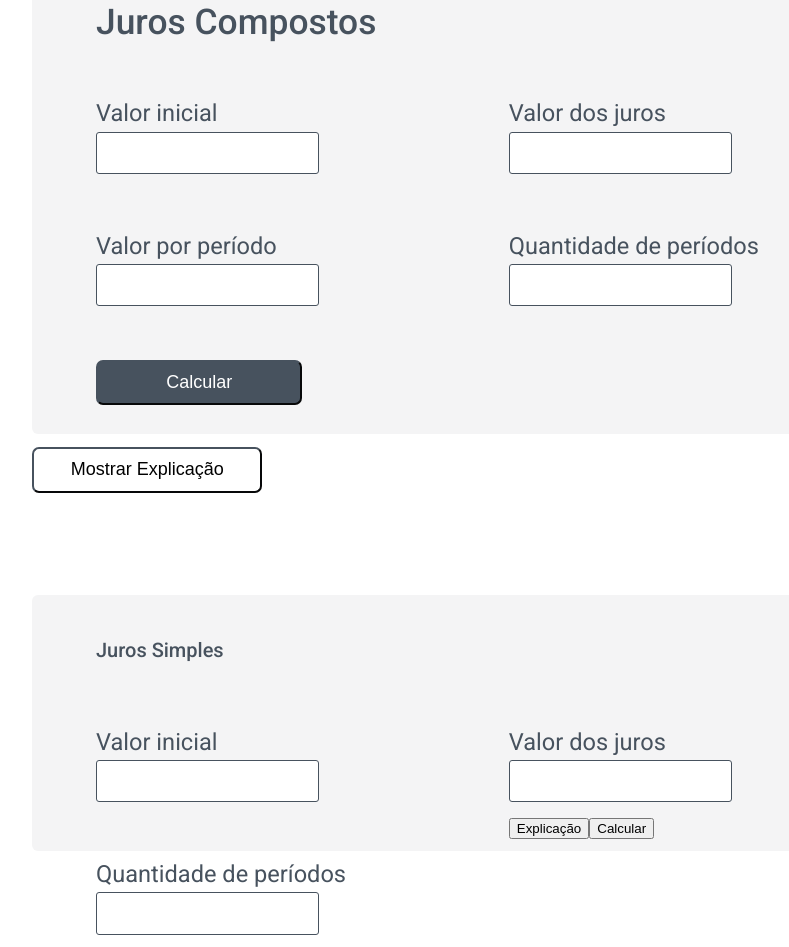
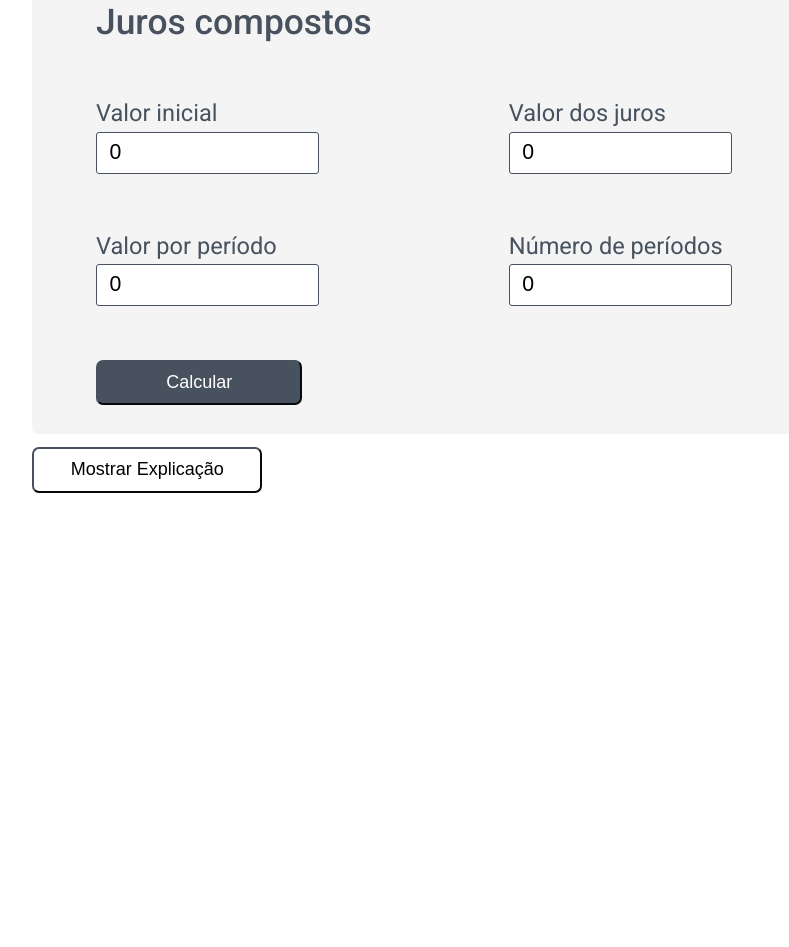
Before and after one commit to gustavoJunkes/math-platform, an Angular app: page /matematica/juros in a window 1280 px wide. Shown: the part 340-1287 px from the top of the page, without its empty margins (160-949 px from the left). After the commit the page ends 833 px from the top, so only its background shows below. Built offline with nearby package versions, Linux system fonts and the light colour scheme.

Commit message:
Making calculation card generic.

```diff
--- a/src/app/features/math/compound-interest/compound-interest.component.css
+++ b/src/app/features/math/compound-interest/compound-interest.component.css
@@ -1,39 +1,4 @@
-.calculation-card {
-    width: 90%;
-    background-color: #F4F4F5;
-    height: fit-content;
-    margin: auto;
-    margin-top: 8%;
-    padding: 0.5%;
-    padding-left: 5%;
-    box-sizing: border-box;
-    padding-bottom: 1%;
-    font-size: 3ch;
-    border-radius: 6px;
-}
 
-div.card-title > h1 {
-    font-size: 1.5em;
-    font-weight: 500;
-}
-
-.card-title {
-    margin-left: 0%;
-    margin-top: 4%;
-}
-.input-field {
-    width: 90%;
-    height: 1.01cm;
-    border-radius: 3px;
-    border-width: 0.5px;
-    border-color: #47525E;
-    border-style: solid;
-    display: flex;
-    margin-top: 2%;
-    margin-bottom: 3%;
-    font-size: 0.9em;
-    padding-left: 3%;
-}
 
 
 
@@ -47,46 +12,9 @@ div.card-title > h1 {
 */
 
 
-@media (min-width: 1000px){
-.input-container {
-    float: left;
-    width: 50%;
-    margin-top: 6%;
-    flex-direction: column;
-}
-.input-container input {
-    width: 50%;
-}
 
-.calculate-button {
-    margin: 2%;
-    margin-top: 5%;
-    margin-left: 0;
-    width: 25%;
-    height: 1.2cm;
-    background-color: #47525E;
-    color: white;
-    border-radius: 7px;
-    border-color: #47525E;
-    font-size: large;
-}
-div.calculation-card {
-    width: 70%;
-}
+@media (max-width: 1000px){
 
-}
-@media (max-width: 1000px){
-form button {
-    width: 85%;
-    height: 1.2cm;
-    background-color: #47525E;
-    color: white;
-    border-radius: 7px;
-    border-color: #47525E;
-    font-size: large;
-    margin-left: 5%;
-    margin-top: 0%;
-}
 
 #div-explanation-button button{
     margin-left: 15%;
@@ -98,27 +26,6 @@ form button {
     height: 1.2cm;
     border-color: #47525E;
 }
-
-div.calculation-card {
-    width: 95%;
-    padding-left: 5%;
-}
-
-div.calculation-card h1 {
-    margin-left: 3%;
-    font-size: 1.2em;
-    margin-bottom: 10%;
-    margin-top: 5%;
-}
-
-div#float-container {
-    width: 95%;
-    margin: auto;
-}
-
-
-
-
 }
 
 
--- a/src/app/features/math/compound-interest/compound-interest.component.html
+++ b/src/app/features/math/compound-interest/compound-interest.component.html
@@ -1,46 +1,6 @@
 <app-header></app-header>
 
-<div class="calculation-card">
-    <div class="card-title">
-        <h1>Juros Compostos</h1>
-    </div>
-    <form [formGroup]="calculationForm">
-        <div id="float-container">
-            <div  class="input-container">
-                <label for="initial-value">Valor inicial</label>
-                <br>
-                <input type="number" class="input-field" id="initial-value" formControlName="initialValue">
-            </div>
-
-            <div class="input-container">
-                <label for="interest-value">Valor dos juros</label>
-                <br>
-                <input type="number" class="input-field" id="interest-value" formControlName="interestValue">
-            </div>
-
-            <div  class="input-container">
-                <label for="value-period">Valor por período</label>
-                <br>
-                <input type="number" class="input-field" id="value-period" formControlName="valuePeriod">
-            </div>
-
-            <div class="input-container ">
-                <label for="number-periods">Quantidade de períodos</label>
-                <br>
-                <input type="number" class="input-field" id="number-periods" formControlName="numberPeriods">
-            </div>
-        </div>
-
-        <button class="calculate-button little-button" (click)="calculate()">Calcular</button>
-    </form>
-
-</div>
-
-
-<div class="result-div" *ngIf="calculationResult">
-   <p>Resultado final: {{calculationResult}}</p>
-   <p>Total de juros: {{interestCalculationResult}}</p>
-</div>
+<app-card-calculation [title]="title" [form]="calculationForm" (resultObject)="calculate($event)"></app-card-calculation>
 
 <div id="div-explanation-button">
     <div class="explanation-card" *ngIf="showExplanation" >
@@ -55,34 +15,3 @@
     </div>
     <button (click)="changeShowExplanation()"  class="show-explanation-button">Mostrar Explicação</button>
 </div>
-
-<div class="calculation-card">
-    <div class="card-title">
-        <h2>Juros Simples</h2>
-    </div>
-    <form [formGroup]="calculationForm">
-        <div id="float-container">
-            <div  class="input-container">
-                <label for="initial-value">Valor inicial</label>
-                <br>
-                <input type="text" class="input-field" id="initial-value" formControlName="initialValue">
-            </div>
-
-            <div class="input-container">
-                <label for="interest-value">Valor dos juros</label>
-                <br>
-                <input type="text" class="input-field" id="interest-value" formControlName="interestValue">
-            </div>
-
-            <div class="input-container ">
-                <label for="number-periods">Quantidade de períodos</label>
-                <br>
-                <input type="text" class="input-field" id="number-periods" formControlName="numberPeriods">
-            </div>
-        </div>
-
-        <button>Explicação</button>
-        <button (click)="calculate()">Calcular</button>
-    </form>
-
-</div>
--- a/src/app/features/math/compound-interest/compound-interest.component.ts
+++ b/src/app/features/math/compound-interest/compound-interest.component.ts
@@ -12,37 +12,39 @@ export class CompoundInterestComponent implements OnInit {
   showExplanation: boolean = false;
   calculationResult!: number;
   interestCalculationResult!: number;
-
-  constructor(private formBuilder : FormBuilder) { }
+  keys!: string[];
+  constructor(private formBuilder: FormBuilder) { }
+  resultObject!: any;
+  title: string = "Juros compostos"
 
   ngOnInit(): void {
     this.calculationForm = this.formBuilder.group({
-      initialValue: this.formBuilder.control('', [
+      "Valor inicial": this.formBuilder.control('0', [
         Validators.required
       ]),
-      interestValue: this.formBuilder.control('', [
+      "Valor dos juros": this.formBuilder.control('0', [
         Validators.required
       ]),
-      valuePeriod: this.formBuilder.control('', [
+      "Valor por período": this.formBuilder.control('0', [
         Validators.required
       ]),
-      numberPeriods: this.formBuilder.control('', [
+      "Número de períodos": this.formBuilder.control('0', [
         Validators.required
       ]),
     })
   }
 
-  calculate() {
-    var initialValue = Number(this.calculationForm.controls['initialValue'].value);
-    var interestValue = Number(this.calculationForm.controls['interestValue'].value);
-    var numberPeriods = Number(this.calculationForm.controls['numberPeriods'].value);
-    var valuePeriod = Number(this.calculationForm.controls['valuePeriod'].value);
+  calculate(form: FormGroup) {
+    var initialValue = Number(form.controls['Valor inicial'].value);
+    var interestValue = Number(form.controls['Valor dos juros'].value);
+    var numberPeriods = Number(form.controls['Valor por período'].value);
+    var valuePeriod = Number(form.controls['Número de períodos'].value);
 
-    var finalValue = initialValue
+    var finalValue = initialValue;
     var numericInterestValue = 0.;
     var totalInterest = 0;
 
-    for(var i = 0; i < numberPeriods; i++) {
+    for (var i = 0; i < numberPeriods; i++) {
 
       numericInterestValue = (interestValue / 100) * finalValue;
       totalInterest += numericInterestValue;
@@ -55,6 +57,7 @@ export class CompoundInterestComponent implements OnInit {
     finalValue = +(finalValue.toFixed(2))
     this.calculationResult = finalValue;
     this.interestCalculationResult = totalInterest;
+    console.log(finalValue)
   }
 
   changeShowExplanation() {
--- /dev/null
+++ b/src/app/shared/card-calculation/card-calculation.component.css
@@ -0,0 +1,96 @@
+.calculation-card {
+    width: 90%;
+    background-color: #F4F4F5;
+    height: fit-content;
+    margin: auto;
+    margin-top: 8%;
+    padding: 0.5%;
+    padding-left: 5%;
+    box-sizing: border-box;
+    padding-bottom: 1%;
+    font-size: 3ch;
+    border-radius: 6px;
+}
+
+div.card-title > h1 {
+    font-size: 1.5em;
+    font-weight: 500;
+}
+
+.card-title {
+    margin-left: 0%;
+    margin-top: 4%;
+}
+.input-field {
+    width: 90%;
+    height: 1.01cm;
+    border-radius: 3px;
+    border-width: 0.5px;
+    border-color: #47525E;
+    border-style: solid;
+    display: flex;
+    margin-top: 2%;
+    margin-bottom: 3%;
+    font-size: 0.9em;
+    padding-left: 3%;
+}
+
+@media (min-width: 1000px){
+    .input-container {
+        float: left;
+        width: 50%;
+        margin-top: 6%;
+        flex-direction: column;
+    }
+    .input-container input {
+        width: 50%;
+    }
+
+    .calculate-button {
+        margin: 2%;
+        margin-top: 5%;
+        margin-left: 0;
+        width: 25%;
+        height: 1.2cm;
+        background-color: #47525E;
+        color: white;
+        border-radius: 7px;
+        border-color: #47525E;
+        font-size: large;
+    }
+    div.calculation-card {
+        width: 70%;
+    }
+
+    }
+
+@media (max-width: 1000px){
+form button {
+    width: 85%;
+    height: 1.2cm;
+    background-color: #47525E;
+    color: white;
+    border-radius: 7px;
+    border-color: #47525E;
+    font-size: large;
+    margin-left: 5%;
+    margin-top: 0%;
+}
+
+div.calculation-card {
+    width: 95%;
+    padding-left: 5%;
+}
+
+div.calculation-card h1 {
+    margin-left: 3%;
+    font-size: 1.2em;
+    margin-bottom: 10%;
+    margin-top: 5%;
+}
+
+div#float-container {
+    width: 95%;
+    margin: auto;
+}
+}
--- /dev/null
+++ b/src/app/shared/card-calculation/card-calculation.component.html
@@ -0,0 +1,23 @@
+<div class="calculation-card">
+    <div class="card-title">
+        <h1>{{title}}</h1>
+    </div>
+    <form [formGroup]="form">
+        <div id="float-container" >
+            <div class="input-container" *ngFor="let value of keys">
+                <label for="{{value}}">{{value}}</label>
+                <br>
+                <input type="number" class="input-field" id="{{value}}" formControlName="{{value}}">
+            </div>
+        </div>
+
+        <button class="calculate-button little-button" (click)="calculate(form)">Calcular</button>
+    </form>
+
+</div>
+
+
+<div class="result-div" *ngIf="calculationResult">
+   <p>Resultado final: {{calculationResult}}</p>
+   <p>Total de juros: {{interestCalculationResult}}</p>
+</div>
--- /dev/null
+++ b/src/app/shared/card-calculation/card-calculation.component.ts
@@ -0,0 +1,36 @@
+import { FormGroup } from '@angular/forms';
+import { Component, Input, OnInit, Output } from '@angular/core';
+import { EventEmitter } from '@angular/core';
+
+@Component({
+  selector: 'app-card-calculation',
+  templateUrl: './card-calculation.component.html',
+  styleUrls: ['./card-calculation.component.css']
+})
+export class CardCalculationComponent implements OnInit {
+  @Input()
+  title!: string;
+  @Input()
+  form!: FormGroup;
+  calculationResult!: number;
+  interestCalculationResult!: number;
+  keys!: string[];
+  @Output()
+  resultObject = new EventEmitter();
+
+
+  constructor() { }
+
+  ngOnInit(): void {
+    this.keys = Object.keys(this.form.value);
+  }
+
+  calculate(value: FormGroup) {
+    /*
+    for(let i = 0; i < this.keys.length; i++) {
+      Object.defineProperty(this.resultObject, this.keys[i], {value: this.form.controls[this.keys[i]].value, configurable: true})
+    }*/
+    this.resultObject.emit(value);
+  }
+
+}
```
Also changed, not shown: src/app/shared/shared.module.ts (+9 -3 lines), 1 other file (tests, documents, lock files or other folders).
